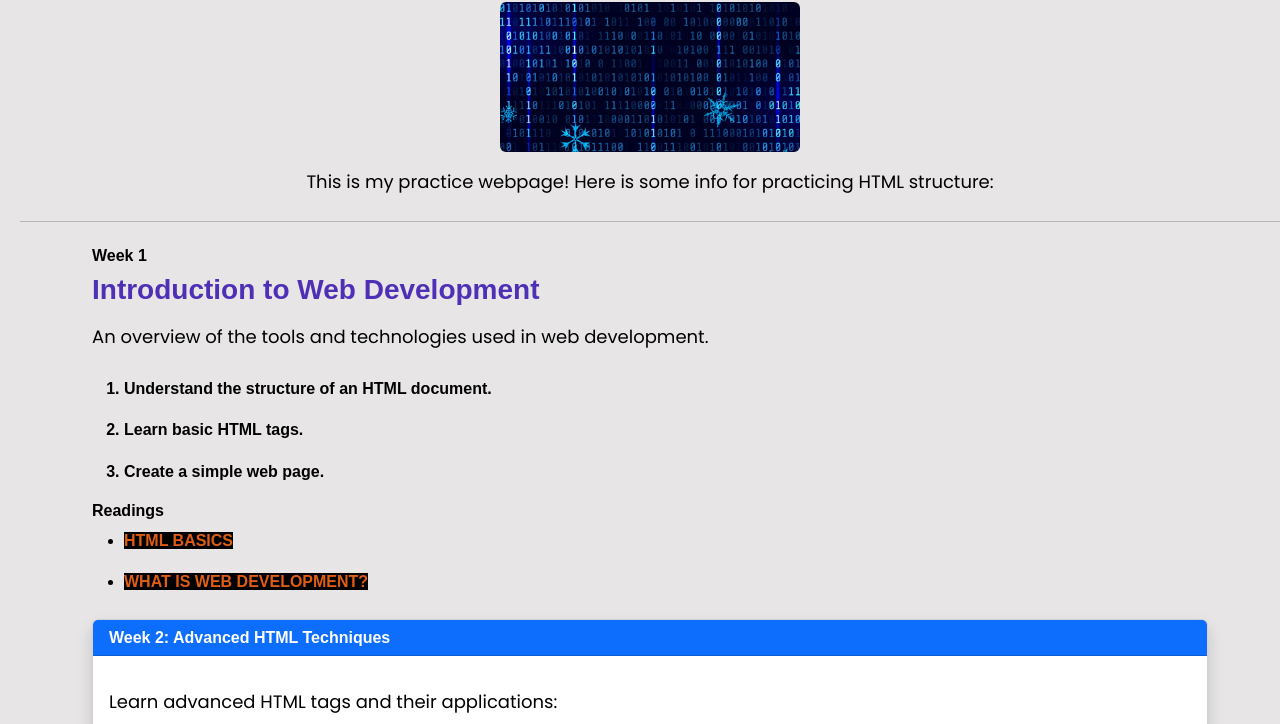
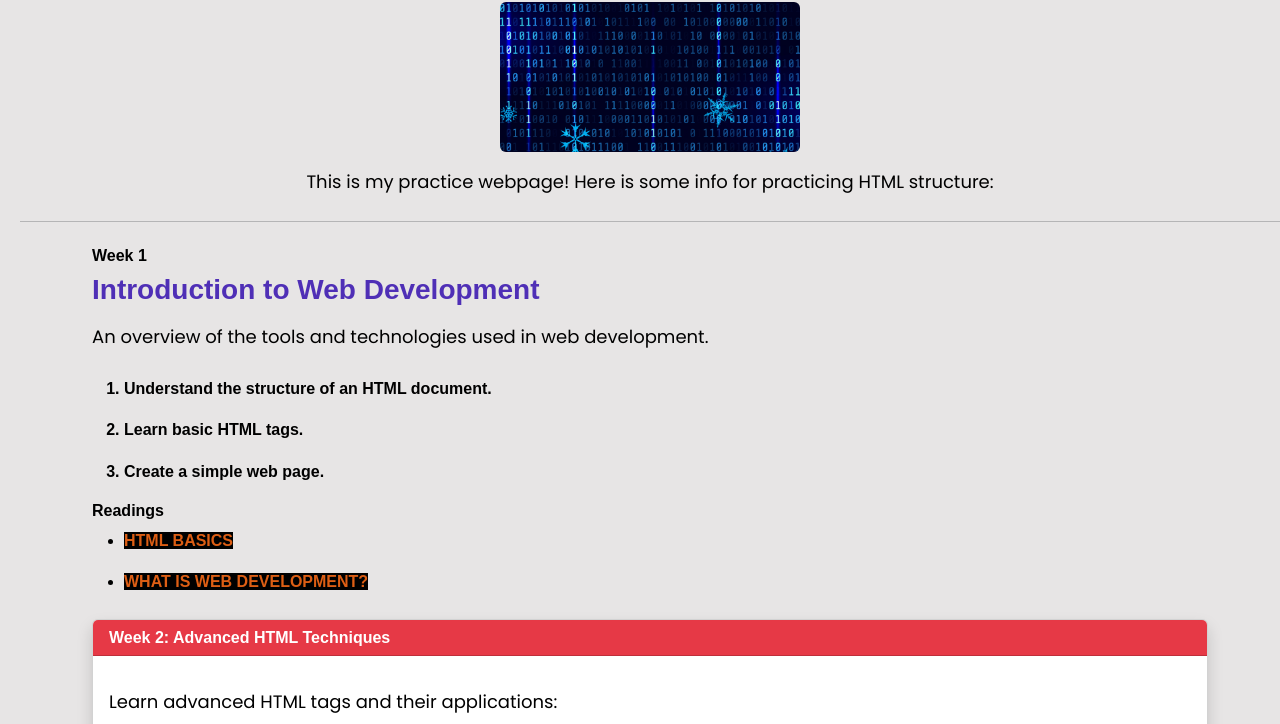
Before and after one commit to dimijimz/Intro-To-Web-Dev-GCU, a plain HTML site: page Topic 6/Milestone 6/index.html in a window 1280 px wide. Shown: the part 76-800 px from the top of the page. Drawn offline with nearby package versions, Linux system fonts and the light colour scheme.

Commit message:
Created custom CSS function for week 2 bootstrap

```diff
--- a/Topic 6/Milestone 6/index.html
+++ b/Topic 6/Milestone 6/index.html
@@ -45,7 +45,7 @@
     <!-- Week 2 Content Styled as a Bootstrap Card -->
 <div id="topic2" class="container my-4">
     <div class="card shadow">
-        <div class="card-header bg-primary text-white">
+        <div class="card-header bg-custom text-white">
             <h3 class="card-title mb-0">Week 2: Advanced HTML Techniques</h3>
         </div>
         <div class="card-body">
--- a/css/mysite.css
+++ b/css/mysite.css
@@ -183,6 +183,11 @@ footer {
     background-color: #f4f4f4;
     border-top: 1px solid #ccc;
 }
+/* Custom Background Color for Bootstrap Card Header */
+.bg-custom {
+    background-color: #e63946 !important; /* Replace with your desired color */
+    color: #ffffff !important; /* Ensure text is visible on the custom background */
+}
 
 /* ------------------------------
    Full Page Dark Mode
```
